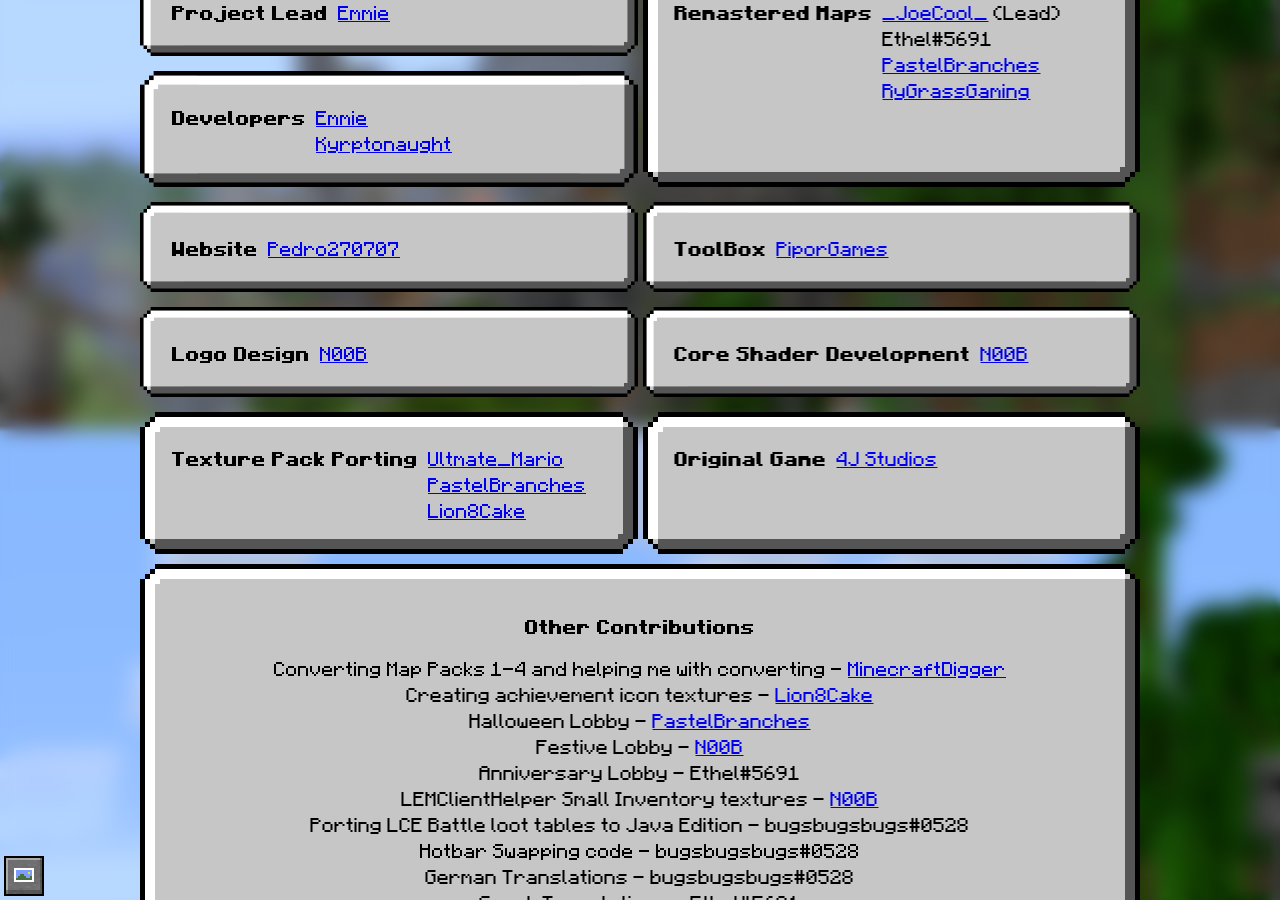
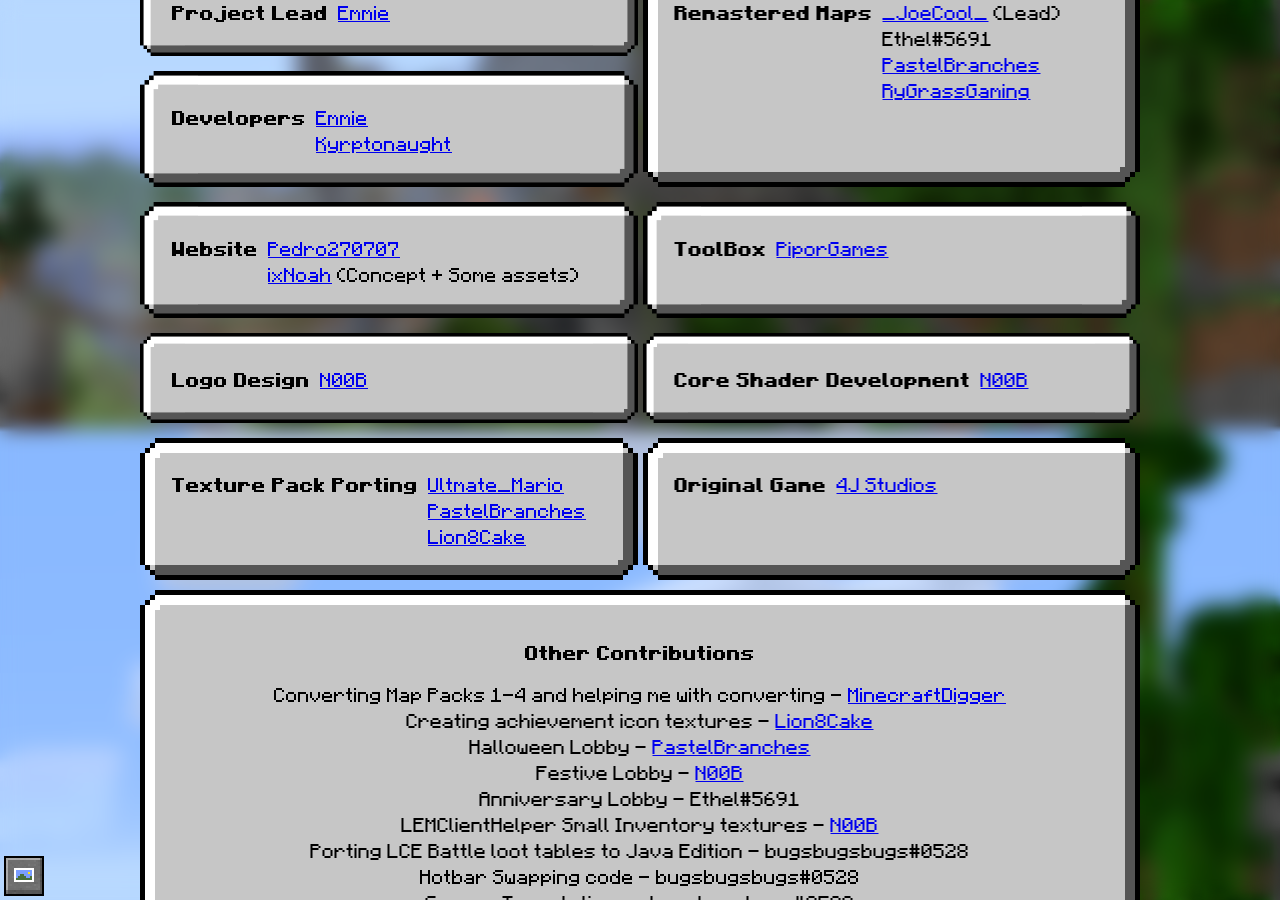
Before and after one commit to Legacy-Edition-Minigames/Website, a Jekyll site: the page built from credits.html, in a window 1280 px wide and 900 px high, scrolled down 471 px. Built offline with Jekyll 4.4.1, drawn with Linux system fonts in a browser that asks for light colours; some web fonts are replaced.

Commit message:
Update credits.html

```diff
--- a/credits.html
+++ b/credits.html
@@ -52,6 +52,7 @@
 		<span><b>Website</b></span>
 		<ul>
 			<li><a href="https://curseforge.com/members/ttv_pedro270707" target='_blank'>Pedro270707</a></li>
+			<li><a href="https://ixnoah.live/" target='_blank'>ixNoah</a> (Concept + Some assets)</li>
 		</ul>
 	</span>
 	<span class="guibox single-credit-flexbox" style="grid-area: e;">
```
